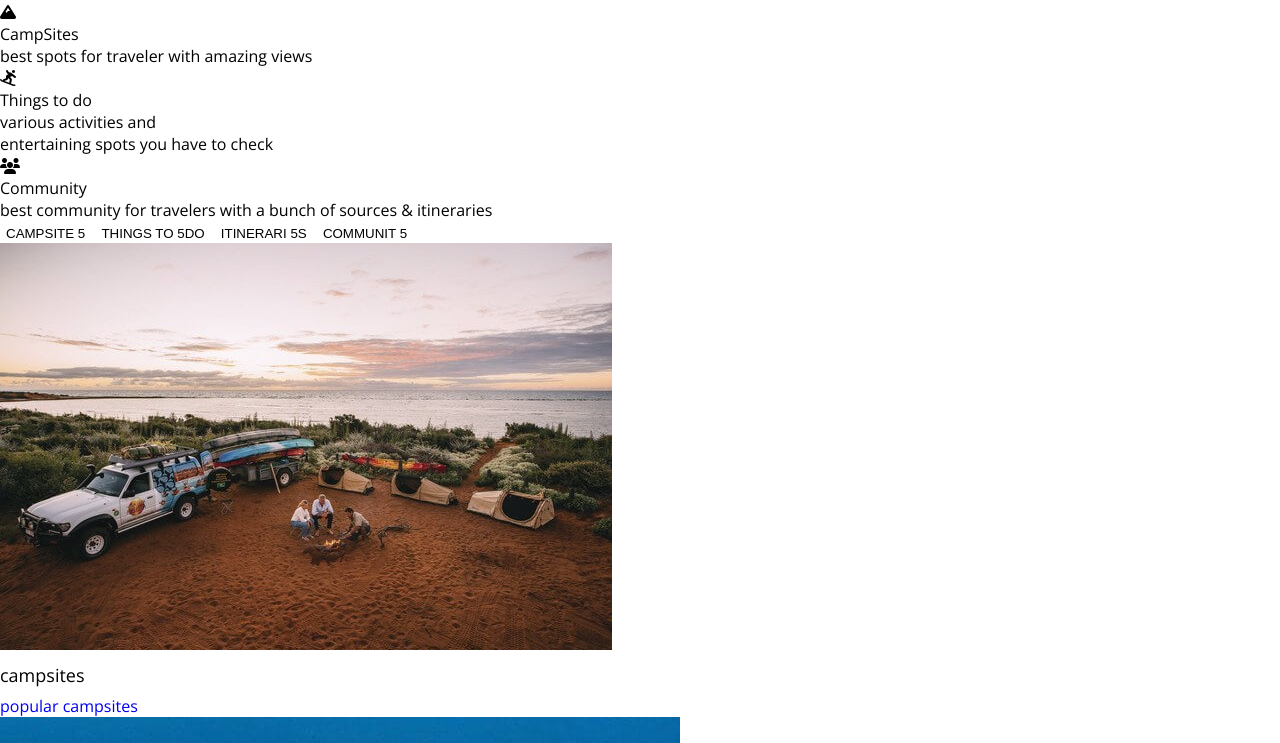
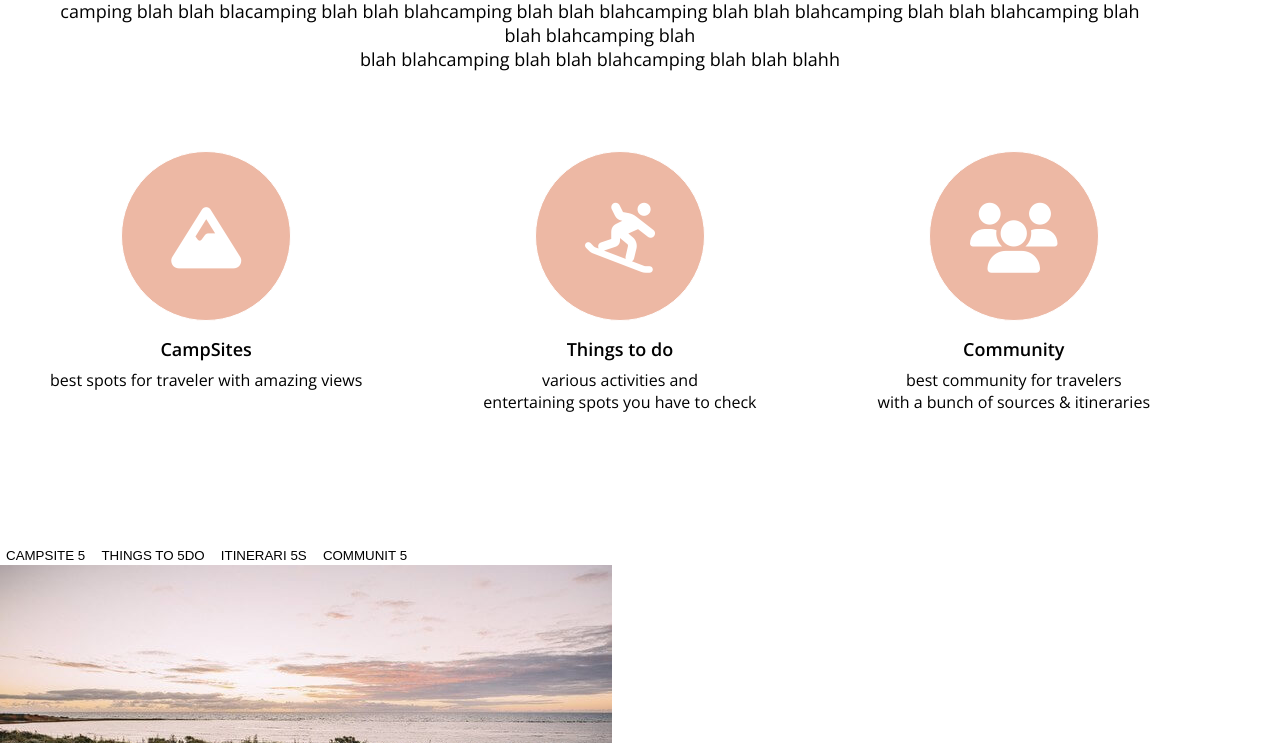
Before and after one commit to ChanwooBok/MiniProject-Front_End-, a plain HTML site: page index.html in a window 1280 px wide. Shown: the part 623-1366 px from the top of the page. Drawn offline with nearby package versions, Linux system fonts and the light colour scheme; files whose address does not match are found by name.

Commit message:
css*about

```diff
--- a/css/style.css
+++ b/css/style.css
@@ -18,7 +18,11 @@
 
     /* Size  */
     --size-border-radius:4px;
+
+    /* animation  */
+        --animation-duration:300ms;
 }
+
 
 /* universal tags */
 *{
@@ -77,6 +81,13 @@ p{
     margin:4px 0px;
 }
 
+/* section common */
+.section{
+    padding:50px;
+    text-align: center;
+    max-width: 1200px;
+}
+
 /* navbar */
 #navbar{
     display:flex;
@@ -132,3 +143,35 @@ p{
     border:2px solid white;
     border-radius: 20px;
 }
+
+
+/* about */
+
+.about__majors{
+    display: flex;
+    justify-content: space-between;
+    margin:80px 0;
+}
+.major__icon{
+    width:170px;
+    height:170px;
+    line-height: 170px;
+    font-size: 70px;
+    background-color: #edb8a4;
+    margin:auto;
+    color:white;
+    border:1px solid white;
+    border-radius: 50%;
+    margin-bottom: 16px;
+}
+.major__icon:hover i{
+    color:orange;
+    transform: rotate(-15deg) scale(1.2);
+}
+.major__icon i {
+    transition: all var(--animation-duration) ease;
+}
+
+.major__description{
+    color:dark;
+}
--- a/index.html
+++ b/index.html
@@ -47,7 +47,7 @@
         </div>
 
         <!-- about -->
-        <section id="about">
+        <section id="about" class = "section">
 
             <h1>About us</h1>
             <p> camping blah blah blacamping blah blah blahcamping blah blah blahcamping blah blah blahcamping blah blah blahcamping blah blah blahcamping blah<br/> blah blahcamping blah blah blahcamping blah blah blahh</p>
@@ -56,22 +56,22 @@
                 <div class="major__icon">
                     <i class="fas fa-mountain"></i>
                 </div>
-                <div class="major__title">CampSites</div>
+                <h2 class="major__title">CampSites</h2>
                 <div class="major__description">best spots for traveler with amazing views</div>
             </div>
             <div class="major">
                 <div class="major__icon">
                     <i class="fas fa-snowboarding"></i>
                 </div>
-                <div class="major__title">Things to do</div>
+                <h2 class="major__title">Things to do</h2>
                 <div class="major__description">various activities and <br/>entertaining spots you have to check</div>
             </div>
             <div class="major">
                 <div class="major__icon">
                     <i class="fas fa-users"></i>
                 </div>
-                <div class="major__title">Community</div>
-                <div class="major__description">best community for travelers with a bunch of sources & itineraries </div>
+                <h2 class="major__title">Community</h2>
+                <div class="major__description">best community for travelers <br/> with a bunch of sources & itineraries </div>
             </div>
         </div>
 
```
